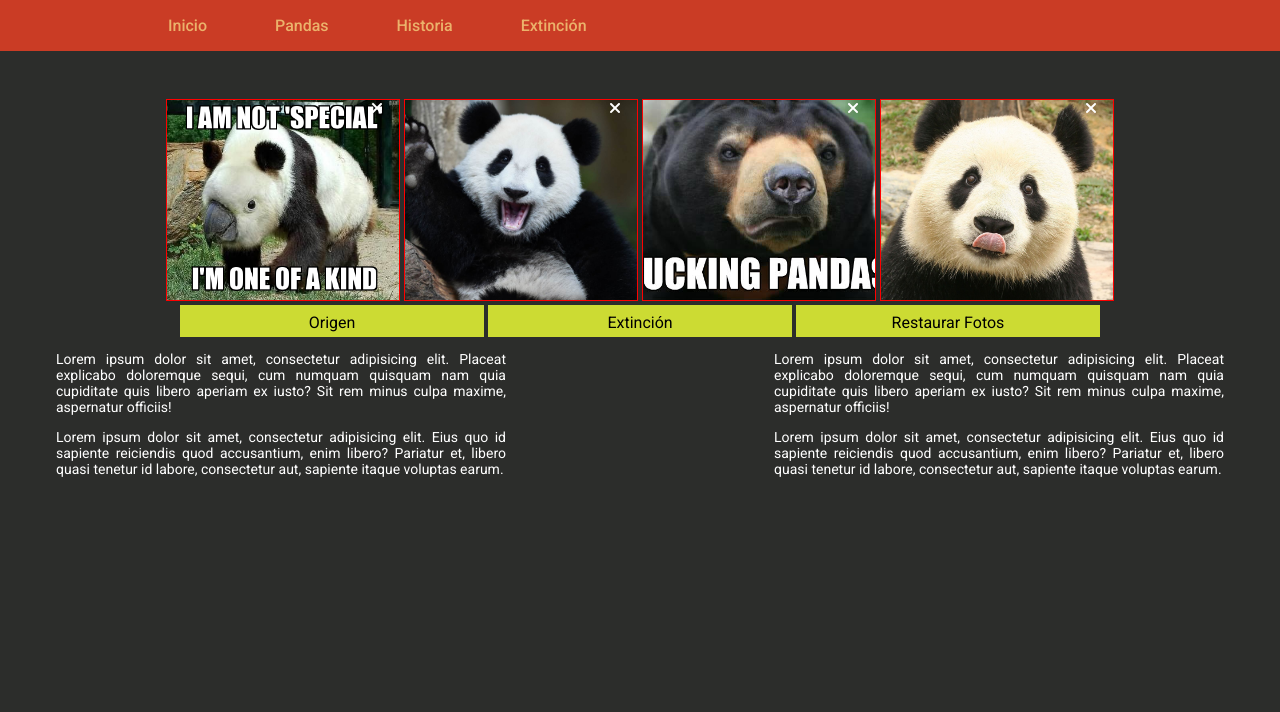
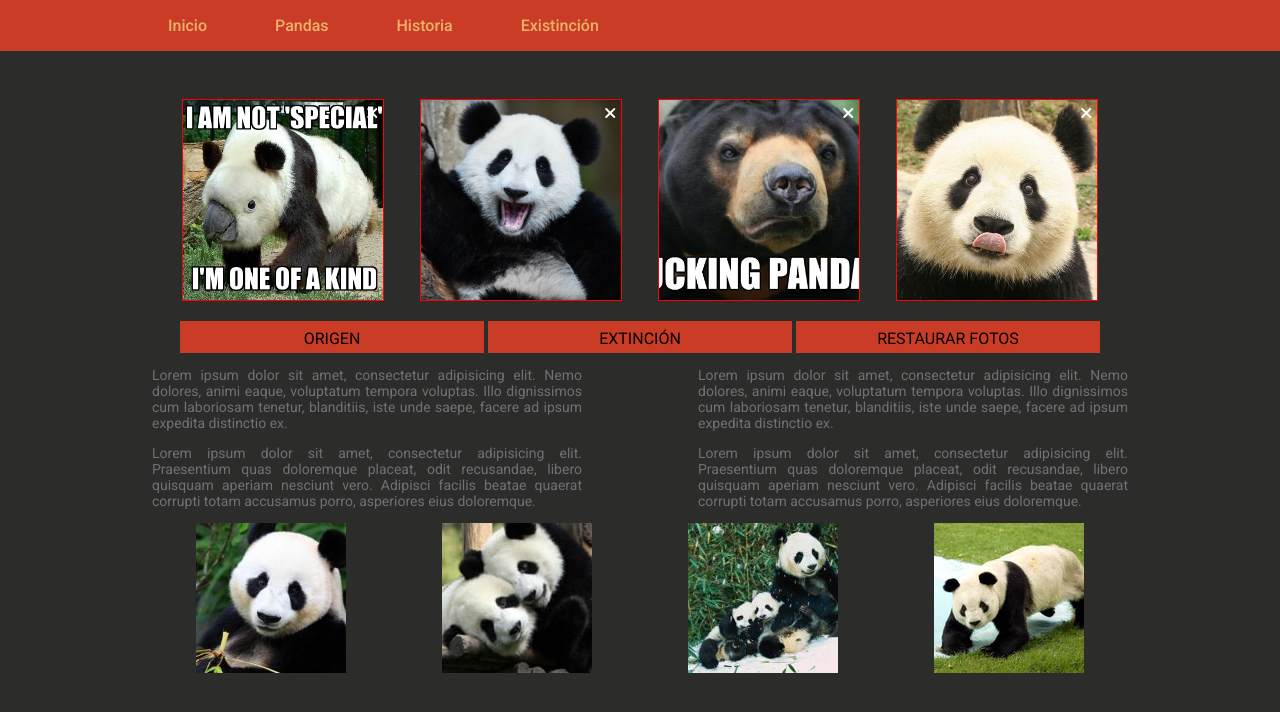
Before and after one commit to nerdale/pandapanda-ayudantia, a plain HTML site: page index.html in a window 1280 px wide. Drawn offline with Linux system fonts and the light colour scheme.

Commit message:
completing code

```diff
--- a/assets/css/main.css
+++ b/assets/css/main.css
@@ -3,13 +3,14 @@ body{
 	background-color: #2C2D2B;
 	margin: 0;
 }
-/* Menú */
+
+/*Menú*/
 nav{
 	background-color: #CA3C25;
-	overflow: hidden; /*le quito los espacios a mi nav*/
+	overflow: hidden;
 }
 .menu{
-	margin-left: 6rem; /* 1rem = 16px */
+	margin-left: 6rem;
 }
 .menu li{
 	display: inline-block;
@@ -17,17 +18,17 @@ nav{
 .menu li a{
 	color: #EBB26B;
 	text-decoration: none;
+	padding: 2rem;
 	font-weight: 500;
-	padding: 2rem;
 }
 .menu li a:hover{
 	color: #FEC378;
-	background-color: #CCDB33;
+	background-color: #A73320;
 }
-/*Sección Panditas*/
+/*Sección Pandas*/
 .pictures{
 	text-align: center;
-	padding-top: 3rem;
+	margin-top: 3rem;
 }
 .pandas{
 	width: 200px;
@@ -36,59 +37,133 @@ nav{
 	display: inline-block;
 	background-size: cover;
 	background-position: center;
-	padding: 0 1rem;
+	margin: 0 1rem;
 }
 .panda-uno{
 	background-image: url(../img/panda1.jpg);
+	/* código refactorizado
+	width: 200px;
+	height: 200px;
+	border: 1px solid red;
+	display: inline-block;
+	background-size: cover;
+	background-position: center;
+	margin: 0 1rem;
+	*/
 }
 .panda-dos{
 	background-image: url(../img/panda2.jpg);
+	/* código refactorizado
+	width: 200px;
+	height: 200px;
+	border: 1px solid red;
+	display: inline-block;
+	background-size: cover;
+	background-position: center;
+	margin: 0 1rem;
+	*/
 }
 .panda-tres{
 	background-image: url(../img/panda3.jpg);
+	/* código refactorizado
+	width: 200px;
+	height: 200px;
+	border: 1px solid red;
+	display: inline-block;
+	background-size: cover;
+	background-position: center;
+	margin: 0 1rem;
+	*/
 }
 .panda-cuatro{
 	background-image: url(../img/panda4.jpg);
+	/* código refactorizado
+	width: 200px;
+	height: 200px;
+	border: 1px solid red;
+	display: inline-block;
+	background-size: cover;
+	background-position: center;
+	margin: 0 1rem;
+	*/
 }
 .fa-times{
 	color: #FFF;
+	float: right;
+	padding: 0.3rem;
 	cursor: pointer;
-	float: right;
 }
-.textos{
+.fa-times:hover{
+	color: #A73320;
+}
+/*Sección botones*/
+#button{
 	text-align: center;
-	padding: 0 3.5rem;
 }
-.parrafo{
-	width: 450px;
-	text-align: justify;
-	display: inline-block;
-	color: #FFF;
-	font-size: 14px;
-	font-weight: 400;
-}
-#p-uno{
-	float: left;
-}
-#p-dos{
-	float: right;
-}
-/*Botones*/
 .botones{
 	display: inline-block;
 	width: 19rem;
 	height: 2rem;
-	background-color: #CCDB33;
+	background-color: #CA3C25;
 	cursor: pointer;
+	margin-top: 1rem;
 }
-#button{
-	text-align: center;
+.botones:hover{
+	background-color: #A73320;
+}
+.botones p:hover{
+	color: #FFF;
 }
 .botones p{
 	margin: 0;
 	padding-top: 0.5rem;
+	font-weight: 400;
+	text-transform: uppercase;
 }
-
+/*Sección parrafos*/
+.textos{
+	text-align: center;
+	padding: 0 8.5rem;
+}
+.parrafo{
+	width: 430px;
+	text-align: justify;
+	display: inline-block;
+	margin: 0 1rem;
+	color: #717074;
+	font-weight: 400;
+	font-size: 14px;
+}
+.p-dos{
+	float: right;
+}
+.p-uno{
+	float: left;
+}
+/*Refactorizando código
+#parrafo-uno{
+	width: 440px;
+	text-align: justify;
+	display: inline-block;
+	margin: 0 1rem;
+	color: #717074;
+}
+#parrafo-dos{
+	width: 440px;
+	text-align: justify;
+	display: inline-block;
+	margin: 0 1rem;
+	color: #717074;
+}
+*/
 .fantasma{
 	display: none;
 }
+.nuevasFotos{
+	width: 100%;
+	text-align: center;
+}
+.nuevos-panda{
+	display: inline-block;
+	padding: 0 3rem;
+}
--- a/assets/js/script.js
+++ b/assets/js/script.js
@@ -1,3 +1,4 @@
+//Funcionalidad para incono X delete
 document.getElementsByClassName('fa')[0].addEventListener('click', function(){
 	var panda = document.getElementsByClassName('pandas')[0];
 	panda.classList.add('fantasma'); //agrego clase fantasma (display: none) a mi foto indicada
@@ -16,9 +17,53 @@ document.getElementsByClassName('fa')[3].addEventListener('click', function(){
 })
 
 //boton restaurar todas las fotos
-document.getElementById('restaurar').addEventListener('click', function(){
+document.getElementById('boton-restaurar').addEventListener('click', function(){
 	document.getElementsByClassName('pandas')[0].classList.remove('fantasma');
 	document.getElementsByClassName('pandas')[1].classList.remove('fantasma');
 	document.getElementsByClassName('pandas')[2].classList.remove('fantasma');
 	document.getElementsByClassName('pandas')[3].classList.remove('fantasma');
 })
+
+
+//Funcionalidad botón origin
+
+document.getElementById('boton-origen').addEventListener('click', function(){
+	var parrafoIzquierdo = document.getElementsByClassName('parrafo')[0];
+	parrafoIzquierdo.classList.toggle('fantasma');
+})
+
+/* LO MISMO QUE ARRIBA
+var botonOrigen = document.getElementById('boton-origen');
+botonOrigen.addEventListener('click', parrafoIzquierdo);
+function parrafoIzquierdo(){
+	var parrafoIzquierdo = document.getElementsByClassName('parrafo')[0];
+	parrafoIzquierdo.classList.toggle('fantasma');
+}
+*/
+
+//funcionalidad botoón extinción
+document.getElementById('boton-extincion').addEventListener('click', function(){
+	var parrafoIzquierdo = document.getElementsByClassName('parrafo')[1];
+	parrafoIzquierdo.classList.toggle('fantasma');
+})
+
+/* LO MISMO QUE ARRIBA
+var botonExtincion = document.getElementById('boton-extincion');
+botonExtincion.addEventListener('click', parrafoDerecho);
+function parrafoDerecho(){
+	var parrafoDerecho = document.getElementsByClassName('parrafo')[1];
+	parrafoDerecho.classList.toggle('fantasma');
+}
+*/
+
+//arreglo de fotos que agrego a mi html como contenido dinámico
+var images = ['assets/img/a1.jpg','assets/img/a2.jpg', 'assets/img/a3.jpg', 'assets/img/a4.jpg'];
+
+var contenedor = document.getElementsByClassName('nuevasFotos')[0];
+
+images.forEach(function(elemento){
+	var imagenesPanda = document.createElement('img');
+	imagenesPanda.setAttribute('src', elemento);
+	imagenesPanda.classList.add('nuevos-panda');
+	contenedor.appendChild(imagenesPanda);
+})
--- a/index.html
+++ b/index.html
@@ -3,50 +3,53 @@
 <head>
 	<meta charset="UTF-8">
 	<title>Panda Panda</title>
-	<link rel="shortcut icon" href="assets/img/favicon.ico">
+	<link rel="shortcut icon" href="img/favicon.ico">
 	<link href="https://fonts.googleapis.com/css?family=Roboto:400,500" rel="stylesheet">
 	<link rel="stylesheet" href="assets/css/main.css">
 </head>
 <body>
-	<!-- acá va mi nav -->
+	<nav>
 	<!-- ul>li*4 -->
-	<nav>
 		<ul class="menu">
 			<li><a href="#">Inicio</a></li>
 			<li><a href="#">Pandas</a></li>
 			<li><a href="#">Historia</a></li>
-			<li><a href="#">Extinción</a></li>
+			<li><a href="#">Existinción</a></li>
 		</ul>
 	</nav>
-	<!-- se acaba mi nav -->
-
-	<!-- Comienzo de mi sección pandas -->
+	<!-- Sección fotitos pandas -->
 	<section class="pictures">
 		<div class="panda-uno pandas"><i class="fa fa-times" aria-hidden="true"></i></div>
 		<div class="panda-dos pandas"><i class="fa fa-times" aria-hidden="true"></i></div>
 		<div class="panda-tres pandas"><i class="fa fa-times" aria-hidden="true"></i></div>
 		<div class="panda-cuatro pandas"><i class="fa fa-times" aria-hidden="true"></i></div>
 	</section>
+	<!-- Fin sección fotitos pandas -->
 
-	<!-- acá van mis botones -->
+	<!-- Sección botones -->
 	<section id="button">
-		<div class="botones"><p>Origen</p></div>
-		<div class="botones"><p>Extinción</p></div>
-		<div class="botones" id="restaurar"><p>Restaurar Fotos</p></div>
+		<div class="botones" id="boton-origen"><p>Origen</p></div>
+		<div class="botones" id="boton-extincion"><p>Extinción</p></div>
+		<div class="botones" id="boton-restaurar"><p>Restaurar Fotos</p></div>
 	</section>
+	<!-- Fin sección botones -->
 
-	<!-- se acaba mi sección de pandas -->
+	<!-- Sección Párrafos -->
+	<section class="textos">
+		<div class="parrafo p-uno">
+			<p>Lorem ipsum dolor sit amet, consectetur adipisicing elit. Nemo dolores, animi eaque, voluptatum tempora voluptas. Illo dignissimos cum laboriosam tenetur, blanditiis, iste unde saepe, facere ad ipsum expedita distinctio ex.</p>
+			<p>Lorem ipsum dolor sit amet, consectetur adipisicing elit. Praesentium quas doloremque placeat, odit recusandae, libero quisquam aperiam nesciunt vero. Adipisci facilis beatae quaerat corrupti totam accusamus porro, asperiores eius doloremque.</p>
+		</div>
 
-	<section class="textos">
-		<div class="parrafo" id="p-uno">
-			<p>Lorem ipsum dolor sit amet, consectetur adipisicing elit. Placeat explicabo doloremque sequi, cum numquam quisquam nam quia cupiditate quis libero aperiam ex iusto? Sit rem minus culpa maxime, aspernatur officiis!</p>
-			<p>Lorem ipsum dolor sit amet, consectetur adipisicing elit. Eius quo id sapiente reiciendis quod accusantium, enim libero? Pariatur et, libero quasi tenetur id labore, consectetur aut, sapiente itaque voluptas earum.</p>
-		</div>
-		<div class="parrafo" id="p-dos">
-			<p>Lorem ipsum dolor sit amet, consectetur adipisicing elit. Placeat explicabo doloremque sequi, cum numquam quisquam nam quia cupiditate quis libero aperiam ex iusto? Sit rem minus culpa maxime, aspernatur officiis!</p>
-			<p>Lorem ipsum dolor sit amet, consectetur adipisicing elit. Eius quo id sapiente reiciendis quod accusantium, enim libero? Pariatur et, libero quasi tenetur id labore, consectetur aut, sapiente itaque voluptas earum.</p>
+		<div class="parrafo p-dos">
+			<p>Lorem ipsum dolor sit amet, consectetur adipisicing elit. Nemo dolores, animi eaque, voluptatum tempora voluptas. Illo dignissimos cum laboriosam tenetur, blanditiis, iste unde saepe, facere ad ipsum expedita distinctio ex.</p>
+			<p>Lorem ipsum dolor sit amet, consectetur adipisicing elit. Praesentium quas doloremque placeat, odit recusandae, libero quisquam aperiam nesciunt vero. Adipisci facilis beatae quaerat corrupti totam accusamus porro, asperiores eius doloremque.</p>
 		</div>
 	</section>
+	<!-- Fin sección párrafos -->
+
+	<!-- contenedor de fotos que se agregan al recorrer un arreglo desde javascript -->
+	<section class="nuevasFotos"></section>
 
 	<script src="https://use.fontawesome.com/7873633050.js"></script>
 	<script src="assets/js/script.js"></script>
```
